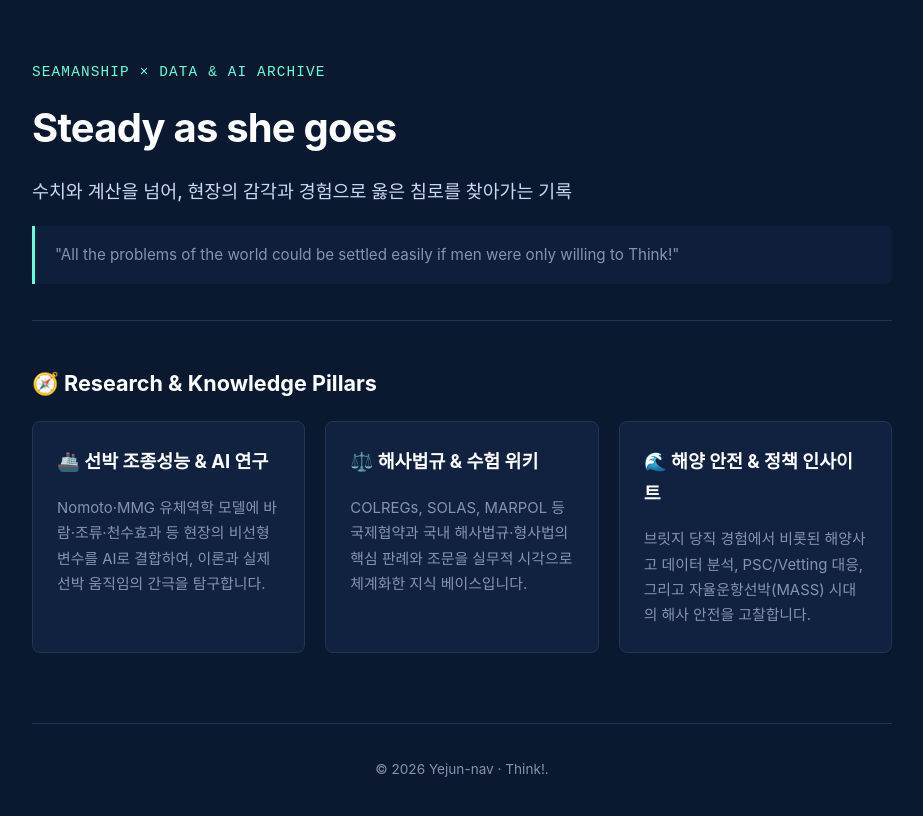
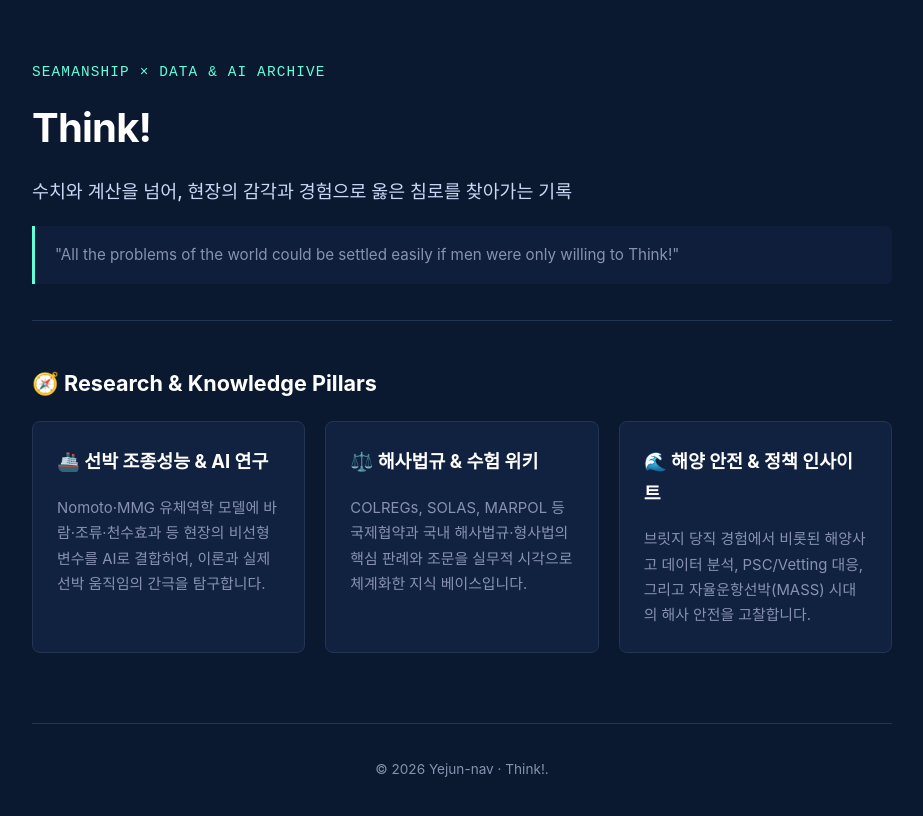
Before and after one commit to Yejun-nav/Yejun-nav.github.io, a plain HTML site: page index.html in a window 1280 px wide. Shown: the whole page, without its empty margins (178-1101 px from the left). Drawn offline with Linux system fonts and the light colour scheme.

Commit message:
Update index.html

```diff
--- a/index.html
+++ b/index.html
@@ -103,7 +103,7 @@
   <div class="container">
     <header>
       <span class="tag">SEAMANSHIP × DATA & AI ARCHIVE</span>
-      <h1>Steady as she goes</h1>
+      <h1>Think!</h1>
       <p class="subtitle">수치와 계산을 넘어, 현장의 감각과 경험으로 옳은 침로를 찾아가는 기록</p>
       <blockquote class="philosophy">
       "All the problems of the world could be settled easily if men were only willing to Think!"
```
